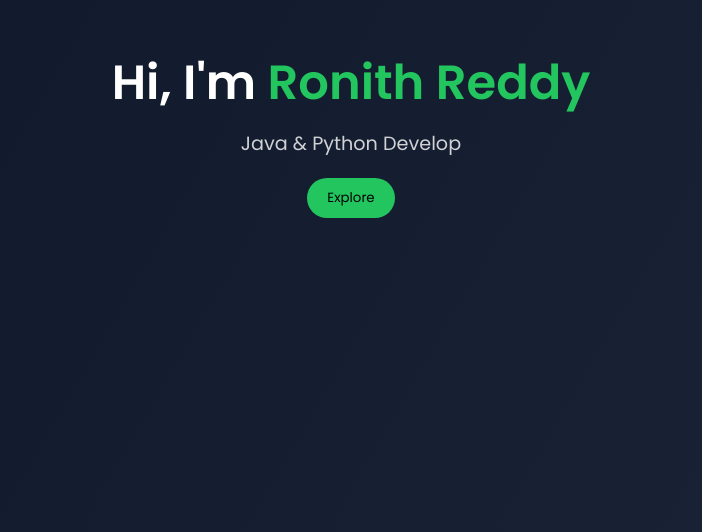
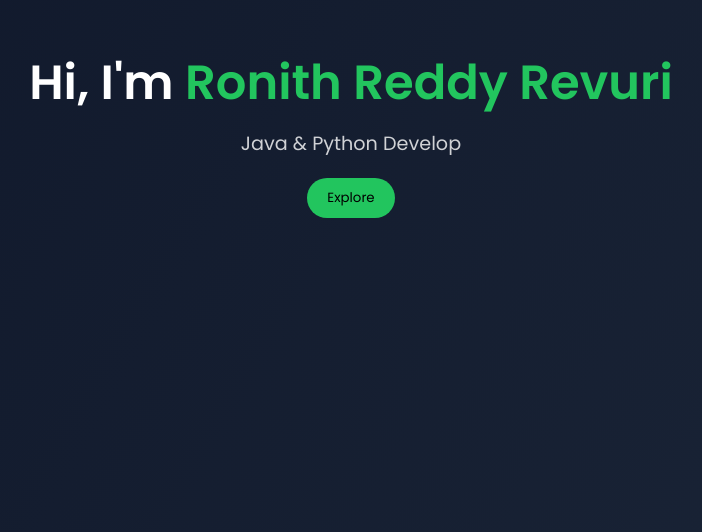
Before and after one commit to Ronith2205/RESUME, a plain HTML site: page resume.html in a window 1280 px wide. Shown: the part 268-800 px from the top of the page, without its empty margins (289-991 px from the left). Drawn offline with Linux system fonts and the light colour scheme.

Commit message:
Update title and header name in resume.html

```diff
--- a/resume.html
+++ b/resume.html
@@ -3,7 +3,7 @@
 <head>
   <meta charset="UTF-8">
   <meta name="viewport" content="width=device-width, initial-scale=1.0">
-  <title>Ronith Reddy | AI & ML Portfolio</title>
+  <title>Ronith Reddy Revuri| AI & ML Portfolio</title>
 
   <!-- Google Font -->
   <link href="https://fonts.googleapis.com/css2?family=Poppins:wght@300;400;600&display=swap" rel="stylesheet">
@@ -98,7 +98,7 @@
 <body>
 
 <header>
-  <h1>Hi, I'm <span>Ronith Reddy</span></h1>
+  <h1>Hi, I'm <span>Ronith Reddy Revuri</span></h1>
   <div class="typing" id="typing"></div>
   <button class="btn" onclick="scrollToSection()">Explore</button>
 </header>
```
